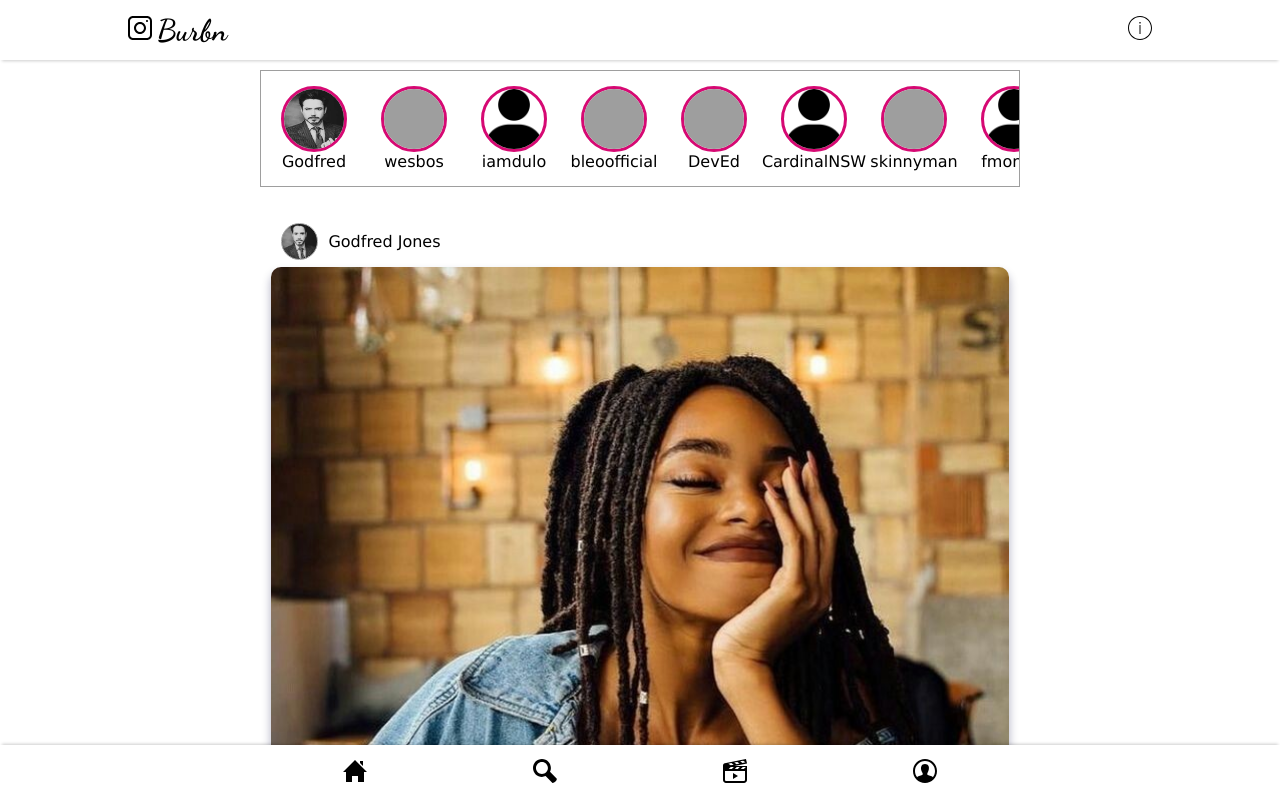
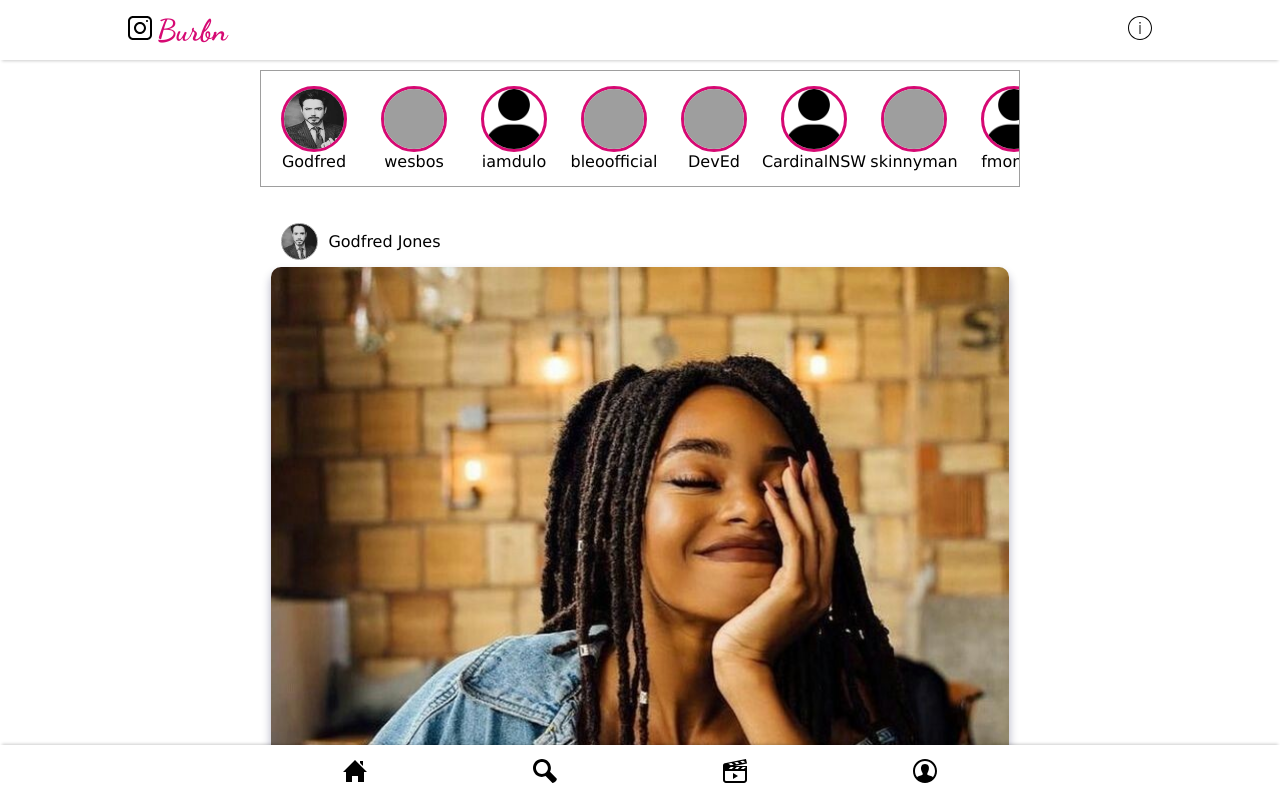
Before and after one commit to Godfred-jones/littlegram, a plain HTML site: page index.html in a window 1280 px wide. Shown: the top 798 px of the page. Drawn offline with Linux system fonts and the light colour scheme; grey boxes are pictures that could not be loaded.

Commit message:
second commit

```diff
--- a/tind.css
+++ b/tind.css
@@ -296,7 +296,7 @@ a:active {
   /* font-family: 'Fredoka One', cursive; */
   font-family: 'Dancing Script', cursive;
   /* font-family: 'Pacifico', cursive; */
-  color: #000;
-  /* color: #d60973; */
+  /* color: #000; */
+  color: #d60973;
   font-weight: bold;
 }
```
